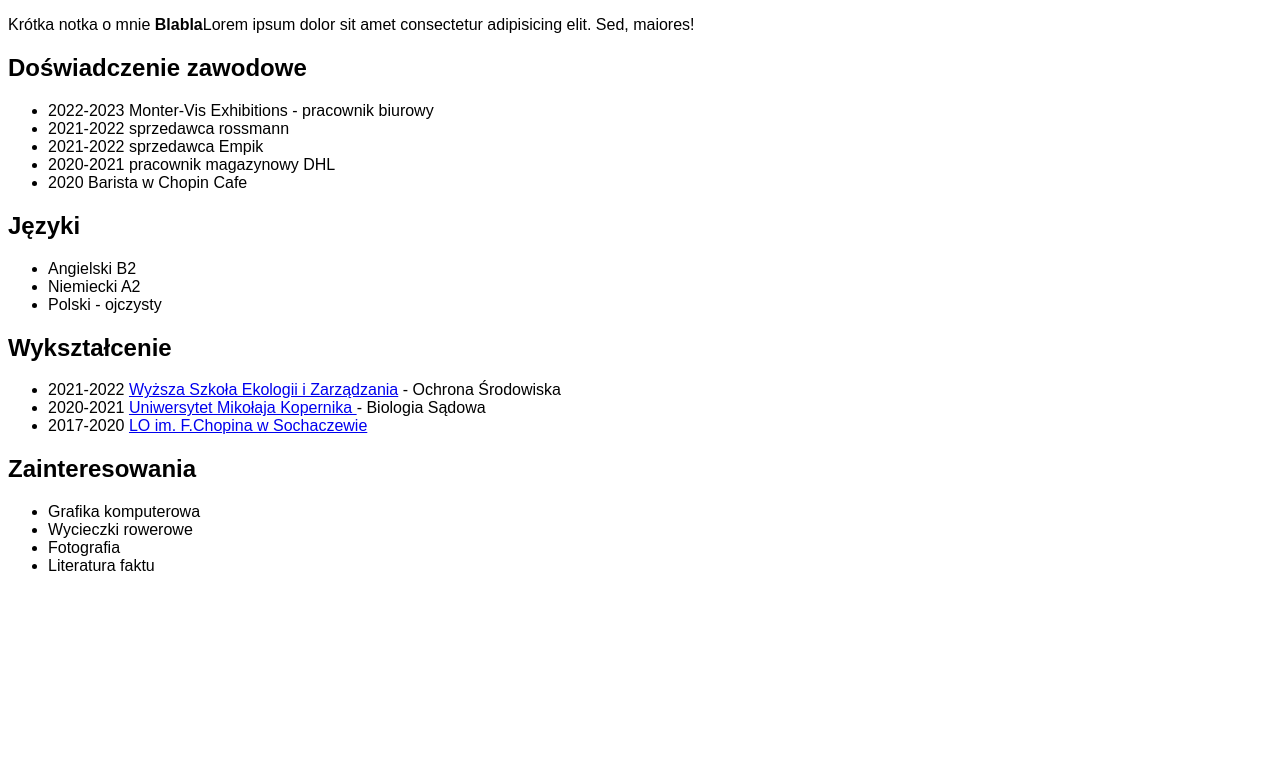
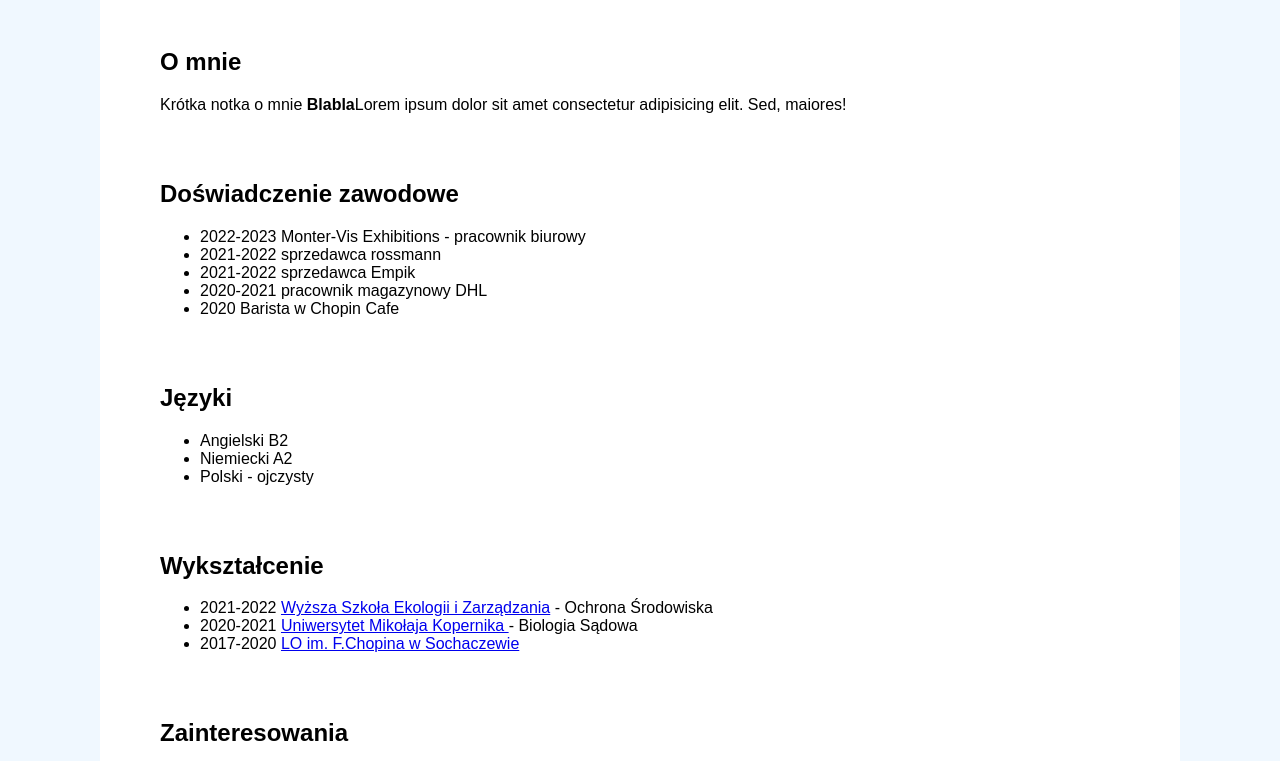
Before and after one commit to Barbara-Szymanska/HTML-CV-basic-course, a plain HTML site: page index.html in a window 1280 px wide. Shown: the part 372-1133 px from the top of the page. Before the commit the page ends 963 px from the top, so only its background shows below. Drawn offline with Linux system fonts and the light colour scheme.

Commit message:
Dimensions of elements changed

```diff
--- a/style.css
+++ b/style.css
@@ -1,5 +1,7 @@
 body{
     font-family: Arial;
+    background-color: aliceblue;
+    padding: 40px 0px;
 }
 
 h2 {
@@ -15,3 +17,10 @@
     width: 150px;
     height: 200px;
 }
+section,
+header {
+    padding: 10px 60px 20px 60px;
+    background-color: white;
+    width: 960px;
+    margin: 0 auto;
+}
```
